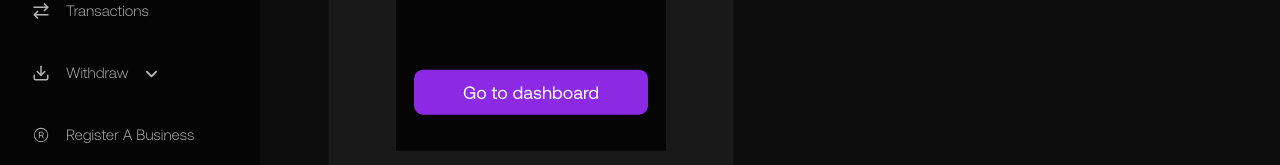
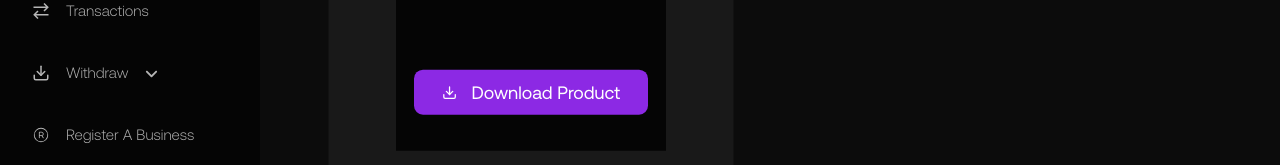
Before and after one commit to Rufai-Ahmed/smartwave, a Next.js app: page /dashboard/marketplace/1/buy/review/success in a window 1280 px wide. Shown: the part 440-605 px from the top of the page. Built offline with nearby package versions, Linux system fonts and the light colour scheme.

Commit message:
added dark modes for pages missing them

```diff
--- a/app/benefits/success/page.tsx
+++ b/app/benefits/success/page.tsx
@@ -35,7 +35,7 @@ const page = () => {
 
               <Link href={"/dashboard"} className="w-full flex justify-center">
                 <Button className="w-[80%] md:w-[calc(100%-40px)] lg:w-[calc(100%-40px)] 2xl:w-[calc(100%-40px)] md:text-[20px] md:h-[50px]">
-                 Download Product
+                  Go to dashboard
                 </Button>
               </Link>
             </div>
--- a/app/dashboard/marketplace/[id]/buy/review/success/page.tsx
+++ b/app/dashboard/marketplace/[id]/buy/review/success/page.tsx
@@ -2,6 +2,7 @@ import Button from "@/app/__components/Button";
 import Image from "next/image";
 import React from "react";
 import Link from "next/link";
+import { Download } from "lucide-react";
 
 const page = () => {
   return (
@@ -21,9 +22,10 @@ const page = () => {
                 </p>
               </div>
 
-              <Link href={"/dashboard"} className="w-full flex justify-center">
-                <Button className="w-[80%] md:w-[calc(100%-40px)] lg:w-[calc(100%-40px)] 2xl:w-[calc(100%-40px)] md:text-[20px] md:h-[50px]">
-                  Go to dashboard
+              <Link href={"success/download"} className="w-full flex justify-center">
+                <Button className="w-[80%] md:w-[calc(100%-40px)] lg:w-[calc(100%-40px)] 2xl:w-[calc(100%-40px)] gap-4 md:text-[20px] md:h-[50px]">
+    <Download size={17} />
+                 Download Product
                 </Button>
               </Link>
             </div>
```
